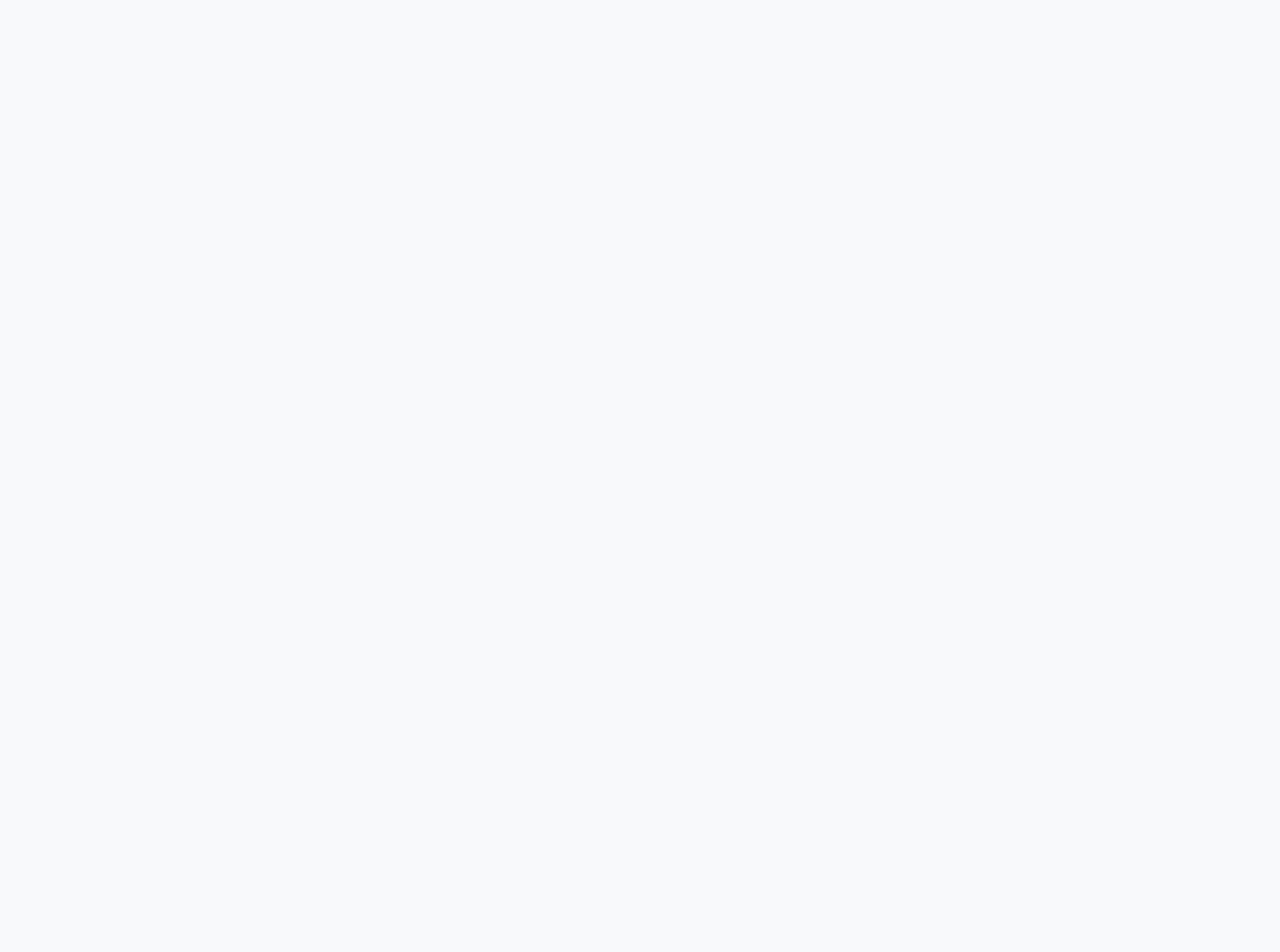
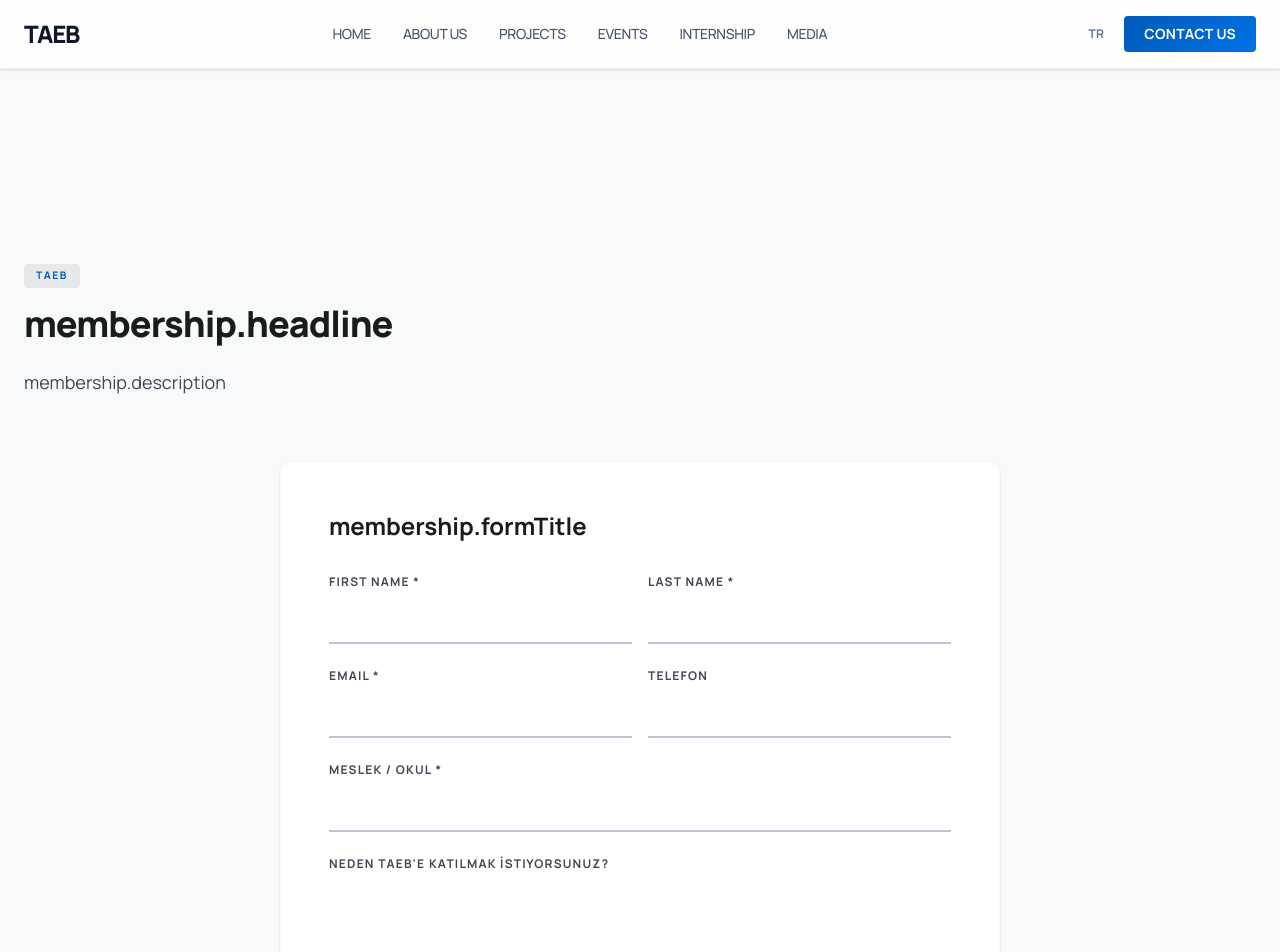
Before and after one commit to bulutmuf/taeb, a React (Vite) app: page /membership in a window 1280 px wide. Before the commit this address had no page. Shown: the top 952 px of the page. Before the commit the page ends 800 px from the top, so only its background shows below. Built offline with nearby package versions, Linux system fonts and the light colour scheme.

Commit message:
feat(membership): add membership page and apply sponsors to events

```diff
--- a/src/App.tsx
+++ b/src/App.tsx
@@ -8,6 +8,7 @@ import Internship from "./pages/Internship";
 import Members from "./pages/Members";
 import Contact from "./pages/Contact";
 import Media from "./pages/Media";
+import Membership from "./pages/Membership";
 
 export default function App() {
   return (
@@ -22,6 +23,7 @@ export default function App() {
           <Route path="members" element={<Members />} />
           <Route path="contact" element={<Contact />} />
           <Route path="media" element={<Media />} />
+          <Route path="membership" element={<Membership />} />
         </Route>
       </Routes>
     </BrowserRouter>
--- a/src/pages/Home.tsx
+++ b/src/pages/Home.tsx
@@ -30,7 +30,7 @@ export default function Home() {
             />
             <div className="flex flex-wrap gap-4">
               <Link
-                to="/contact"
+                to="/membership"
                 className="editorial-gradient text-on-primary px-8 py-4 rounded-lg font-bold text-base hover:opacity-90 transition-opacity shadow-lg"
               >
                 {t("home.joinUs")}
--- /dev/null
+++ b/src/pages/Membership.tsx
@@ -0,0 +1,115 @@
+import { useTranslation } from "react-i18next";
+import SectionHeading from "../components/SectionHeading";
+
+export default function Membership() {
+  const { t } = useTranslation();
+
+  return (
+    <>
+      <section className="max-w-7xl mx-auto px-6 pt-24 pb-16">
+        <SectionHeading
+          badge="TAEB"
+          title={t("membership.headline") || "Üyelik Başvurusu"}
+          description={t("membership.description") || "Topluluğumuzun bir parçası olmak için başvurunuzu hemen yapın."}
+          badgeTheme="surface"
+        />
+      </section>
+
+      <section className="pb-24">
+        <div className="max-w-3xl mx-auto px-6">
+          <div className="bg-surface-container-lowest p-8 md:p-12 rounded-xl shadow-sm border border-outline-variant/10">
+            <h2 className="text-2xl font-bold text-on-surface mb-8">{t("membership.formTitle") || "Başvuru Formu"}</h2>
+            <form
+              className="space-y-6"
+              action="https://formsubmit.co/support@taeb.us"
+              method="POST"
+            >
+              <input type="hidden" name="_captcha" value="false" />
+              <input type="hidden" name="_subject" value="New Membership Application from TAEB Website" />
+              <input type="hidden" name="_template" value="table" />
+
+              <div className="grid grid-cols-2 gap-4">
+                <div>
+                  <label className="block text-xs font-bold text-on-surface-variant uppercase tracking-widest mb-2">
+                    {t("contact.firstName")} *
+                  </label>
+                  <input
+                    type="text"
+                    name="First Name"
+                    className="w-full bg-transparent border-0 border-b-2 border-outline-variant focus:border-primary focus:outline-none py-3 px-0 text-sm transition-colors"
+                    required
+                  />
+                </div>
+                <div>
+                  <label className="block text-xs font-bold text-on-surface-variant uppercase tracking-widest mb-2">
+                    {t("contact.lastName")} *
+                  </label>
+                  <input
+                    type="text"
+                    name="Last Name"
+                    className="w-full bg-transparent border-0 border-b-2 border-outline-variant focus:border-primary focus:outline-none py-3 px-0 text-sm transition-colors"
+                    required
+                  />
+                </div>
+              </div>
+
+              <div className="grid grid-cols-1 md:grid-cols-2 gap-4">
+                <div>
+                  <label className="block text-xs font-bold text-on-surface-variant uppercase tracking-widest mb-2">
+                    {t("contact.email")} *
+                  </label>
+                  <input
+                    type="email"
+                    name="email"
+                    className="w-full bg-transparent border-0 border-b-2 border-outline-variant focus:border-primary focus:outline-none py-3 px-0 text-sm transition-colors"
+                    required
+                  />
+                </div>
+                <div>
+                  <label className="block text-xs font-bold text-on-surface-variant uppercase tracking-widest mb-2">
+                    Telefon
+                  </label>
+                  <input
+                    type="tel"
+                    name="Phone"
+                    className="w-full bg-transparent border-0 border-b-2 border-outline-variant focus:border-primary focus:outline-none py-3 px-0 text-sm transition-colors"
+                  />
+                </div>
+              </div>
+
+              <div>
+                <label className="block text-xs font-bold text-on-surface-variant uppercase tracking-widest mb-2">
+                  Meslek / Okul *
+                </label>
+                <input
+                  type="text"
+                  name="Profession or School"
+                  className="w-full bg-transparent border-0 border-b-2 border-outline-variant focus:border-primary focus:outline-none py-3 px-0 text-sm transition-colors"
+                  required
+                />
+              </div>
+
+              <div>
+                <label className="block text-xs font-bold text-on-surface-variant uppercase tracking-widest mb-2">
+                  Neden TAEB'e Katılmak İstiyorsunuz?
+                </label>
+                <textarea
+                  name="Motivation"
+                  rows={4}
+                  className="w-full bg-transparent border-0 border-b-2 border-outline-variant focus:border-primary focus:outline-none py-3 px-0 text-sm resize-none transition-colors"
+                />
+              </div>
+
+              <button
+                type="submit"
+                className="w-full bg-on-surface text-surface py-4 px-10 rounded-sm font-bold tracking-widest hover:bg-primary transition-all active:scale-95"
+              >
+                BAŞVURUYU GÖNDER
+              </button>
+            </form>
+          </div>
+        </div>
+      </section>
+    </>
+  );
+}
```
Also changed, not shown: src/pages/Events.tsx (+28 -0 lines).
